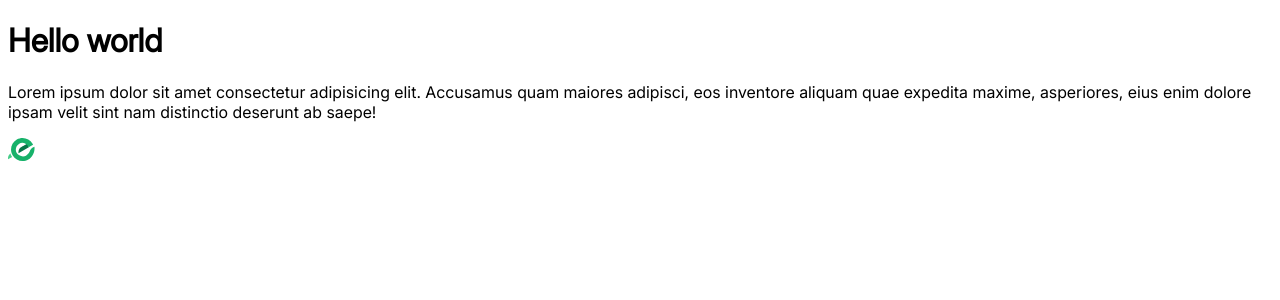
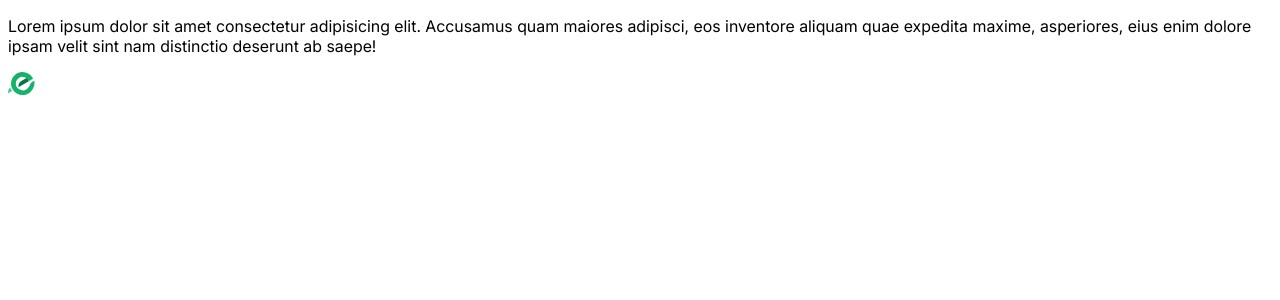
Before and after one commit to dilshoditolmasov32/imv-map-project, a Vue app: page / in a window 1280 px wide. Shown: the top 300 px of the page. Built offline with nearby package versions, Linux system fonts and the light colour scheme.

Commit message:
project is updated

```diff
--- a/src/App.vue
+++ b/src/App.vue
@@ -4,7 +4,6 @@
 <template>
 
 
-<h1>Hello world</h1>
 <p>
   Lorem ipsum dolor sit amet consectetur adipisicing elit. Accusamus quam maiores adipisci, eos inventore aliquam quae expedita maxime, asperiores, eius enim dolore ipsam velit sint nam distinctio deserunt ab saepe!
 </p>
```
